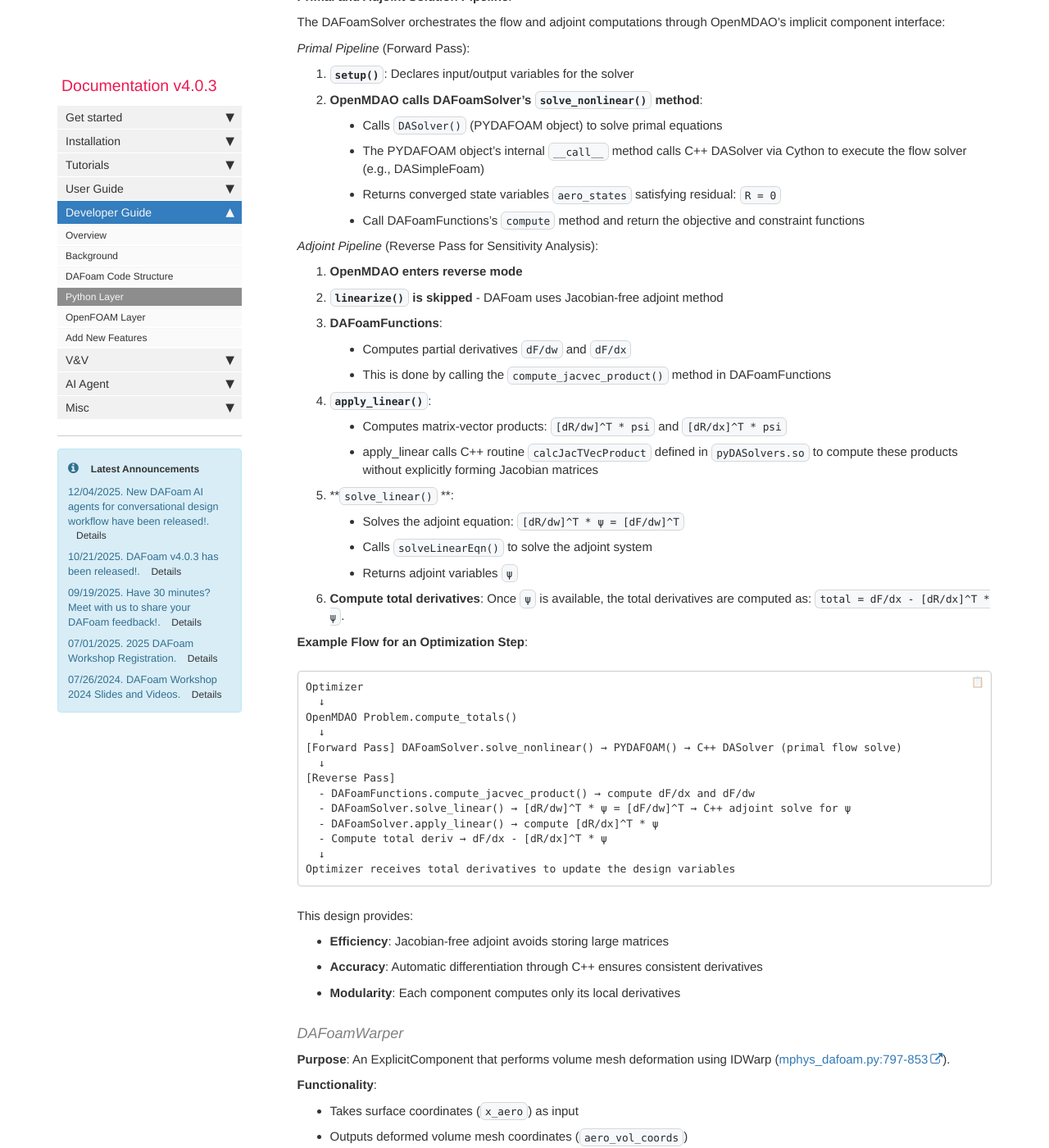
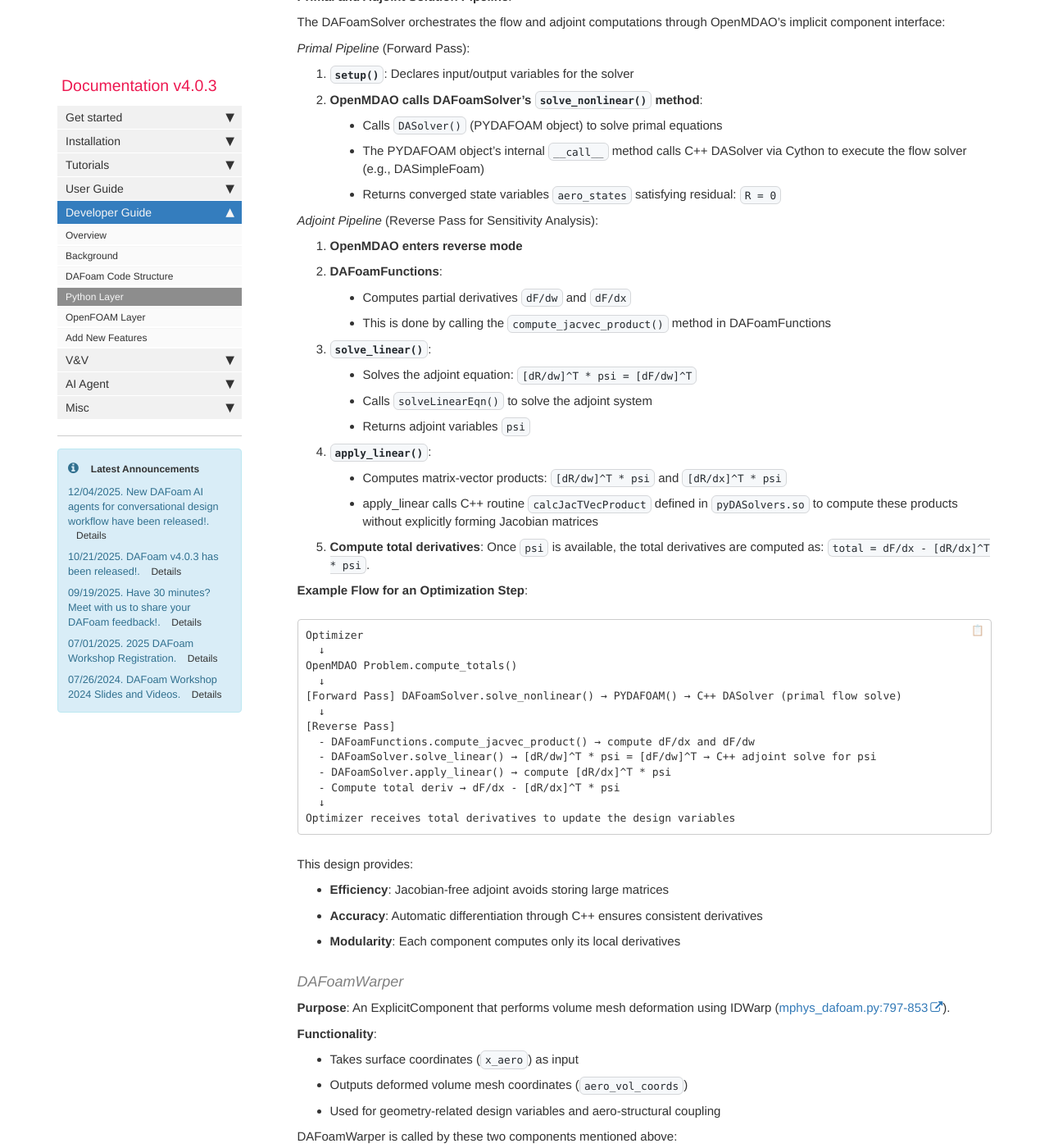
Before and after one commit to DAFoam/DAFoam.github.io, a Jekyll site: the page built from pages/mydoc/mydoc_developer_guide_python_layer.md, in a window 1280 px wide and 1400 px high, scrolled down 5711 px. Shown: the whole window at 82% size. Built offline with Jekyll 4.4.1, drawn with Linux system fonts in a browser that asks for light colours; comment, search, counter and statistics services are not loaded; some of the changed text lies outside the part shown.

Commit message:
content update

````diff
--- a/pages/mydoc/mydoc_developer_guide_python_layer.md
+++ b/pages/mydoc/mydoc_developer_guide_python_layer.md
@@ -163,7 +163,7 @@ The group automatically promotes inputs/outputs based on coupling configuration.
 - `solve_nonlinear()`: Solves primal equations to find w such that R(w, x) = 0
 - `linearize()`: Assembles explicit Jacobian matrices (dR/dw, dR/dx), NOTE: this method is not currently used in DAFoam; DAFoam uses Jacobian-free adjoint.
 - `apply_linear()`: compute the matrix vector products for states and volume mesh coordinates, i.e., [dR/dW]^T * psi, [dR/dXv]^T * psi
-- `solve_linear()`: Solves adjoint equations [dR/dw]^T * ψ = [dF/dw]^T
+- `solve_linear()`: Solves adjoint equations [dR/dw]^T * psi = [dF/dw]^T
 
 **Inputs** (defined by `inputInfo` in daOption):
 - Design variables (shape, angle of attack, flow conditions, etc.)
@@ -185,22 +185,20 @@ The DAFoamSolver orchestrates the flow and adjoint computations through OpenMDAO
    - Calls `DASolver()` (PYDAFOAM object) to solve primal equations
    - The PYDAFOAM object's internal `__call__` method calls C++ DASolver via Cython to execute the flow solver (e.g., DASimpleFoam)
    - Returns converged state variables `aero_states` satisfying residual: `R = 0`
-   - Call DAFoamFunctions's `compute` method and return the objective and constraint functions
 
 *Adjoint Pipeline* (Reverse Pass for Sensitivity Analysis):
 1. **OpenMDAO enters reverse mode**
-2. **`linearize()` is skipped** - DAFoam uses Jacobian-free adjoint method
-3. **DAFoamFunctions**:
+2. **DAFoamFunctions**:
    - Computes partial derivatives `dF/dw` and `dF/dx`
    - This is done by calling the `compute_jacvec_product()` method in DAFoamFunctions
+3. **`solve_linear()`**:
+   - Solves the adjoint equation: `[dR/dw]^T * psi = [dF/dw]^T`
+   - Calls `solveLinearEqn()` to solve the adjoint system
+   - Returns adjoint variables `psi`
 4. **`apply_linear()`**:
    - Computes matrix-vector products: `[dR/dw]^T * psi` and `[dR/dx]^T * psi`
    - apply_linear calls C++ routine `calcJacTVecProduct` defined in `pyDASolvers.so` to compute these products without explicitly forming Jacobian matrices
-4. **`solve_linear()` **:
-   - Solves the adjoint equation: `[dR/dw]^T * ψ = [dF/dw]^T`
-   - Calls `solveLinearEqn()` to solve the adjoint system
-   - Returns adjoint variables `ψ`
-5. **Compute total derivatives**: Once `ψ` is available, the total derivatives are computed as: `total = dF/dx - [dR/dx]^T * ψ`.
+5. **Compute total derivatives**: Once `psi` is available, the total derivatives are computed as: `total = dF/dx - [dR/dx]^T * psi`.
 
 **Example Flow for an Optimization Step**:
 ```
@@ -212,9 +210,9 @@ OpenMDAO Problem.compute_totals()
   ↓
 [Reverse Pass]
   - DAFoamFunctions.compute_jacvec_product() → compute dF/dx and dF/dw
-  - DAFoamSolver.solve_linear() → [dR/dw]^T * ψ = [dF/dw]^T → C++ adjoint solve for ψ
-  - DAFoamSolver.apply_linear() → compute [dR/dx]^T * ψ
-  - Compute total deriv → dF/dx - [dR/dx]^T * ψ
+  - DAFoamSolver.solve_linear() → [dR/dw]^T * psi = [dF/dw]^T → C++ adjoint solve for psi
+  - DAFoamSolver.apply_linear() → compute [dR/dx]^T * psi
+  - Compute total deriv → dF/dx - [dR/dx]^T * psi
   ↓
 Optimizer receives total derivatives to update the design variables
 ```
@@ -306,7 +304,7 @@ Geometry parameterization is handled outside the DAFoam components and is define
 
 #### Geometry Definition (runScript.py)
 
-In the user's `runScript.py`, the geometry is parameterized using `pyGeo` (DVGeometry) and `OM_DVGEOCOMP`. For example:
+In the user's `runScript.py`, the geometry is parameterized using `pyGeo`'s `OM_DVGEOCOMP` interface. For example:
 
 ```python
 # Add the geometry component with FFD parameterization
@@ -318,7 +316,7 @@ self.connect("geometry.x_aero0", "scenario1.x_aero")
 
 The geometry component takes the initial surface coordinates (`x_aero0`) from DAFoamMesh and outputs the deformed coordinates (`x_aero0`) based on design variable changes (e.g., FFD control points, shape functions, etc.). `OM_DVGEOCOMP` is defined in in the [pyGeo repo](https://github.com/mdolab/pygeo): `pygeo/mphys/mphys_pygeo.py`.
 
-#### Design Variables (DVS) Component Setup
+#### Design Variables (dvs) Component Setup
 
 Design variables are added to the problem via the `dvs` (design variable system) component, which is an `IndepVarComp` that serves as the top-level source for all design variables. Again `dvs` has no inputs.
 
````
Also changed, not shown: other parts of pages/mydoc/mydoc_developer_guide_python_layer.md (+2 -2 lines), pages/mydoc/mydoc_developer_guide_code_structure.md (+2 -2 lines).
